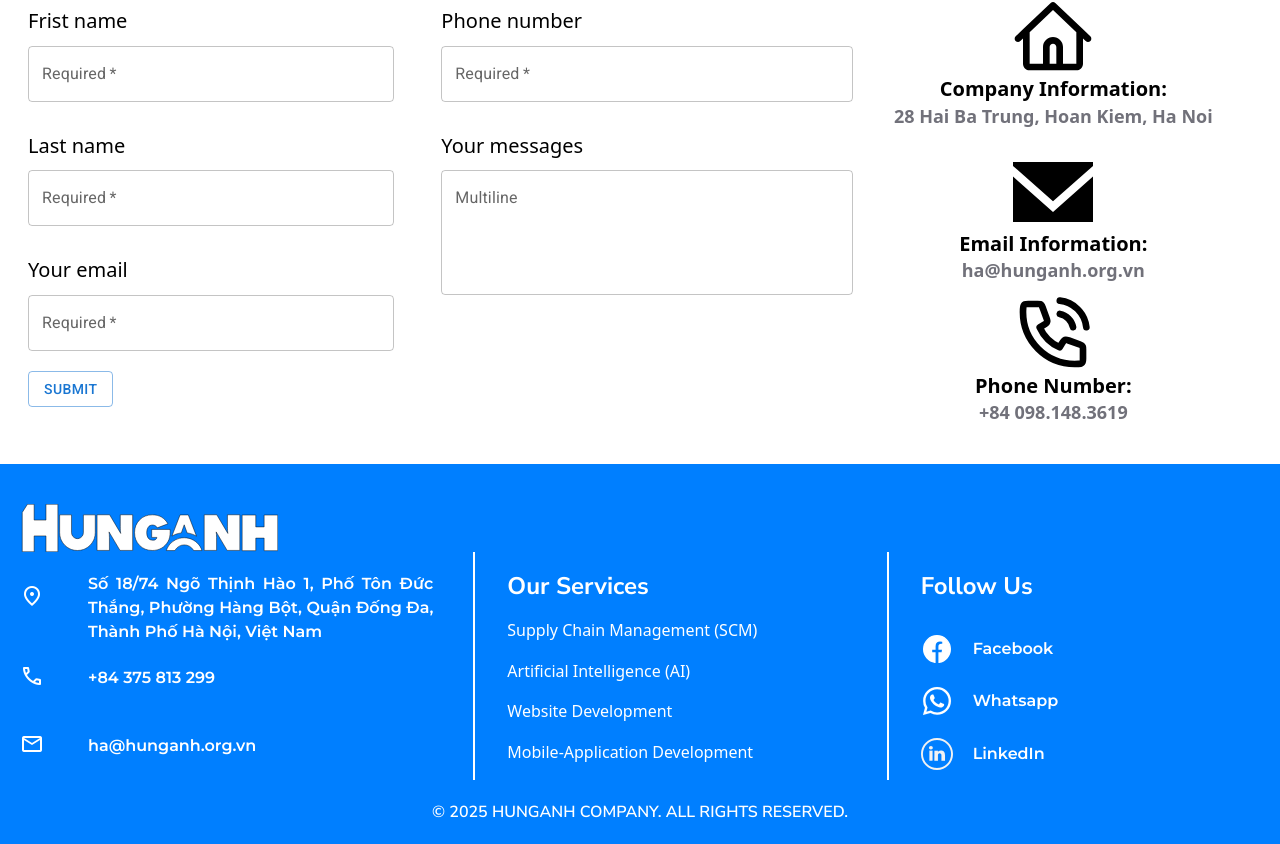
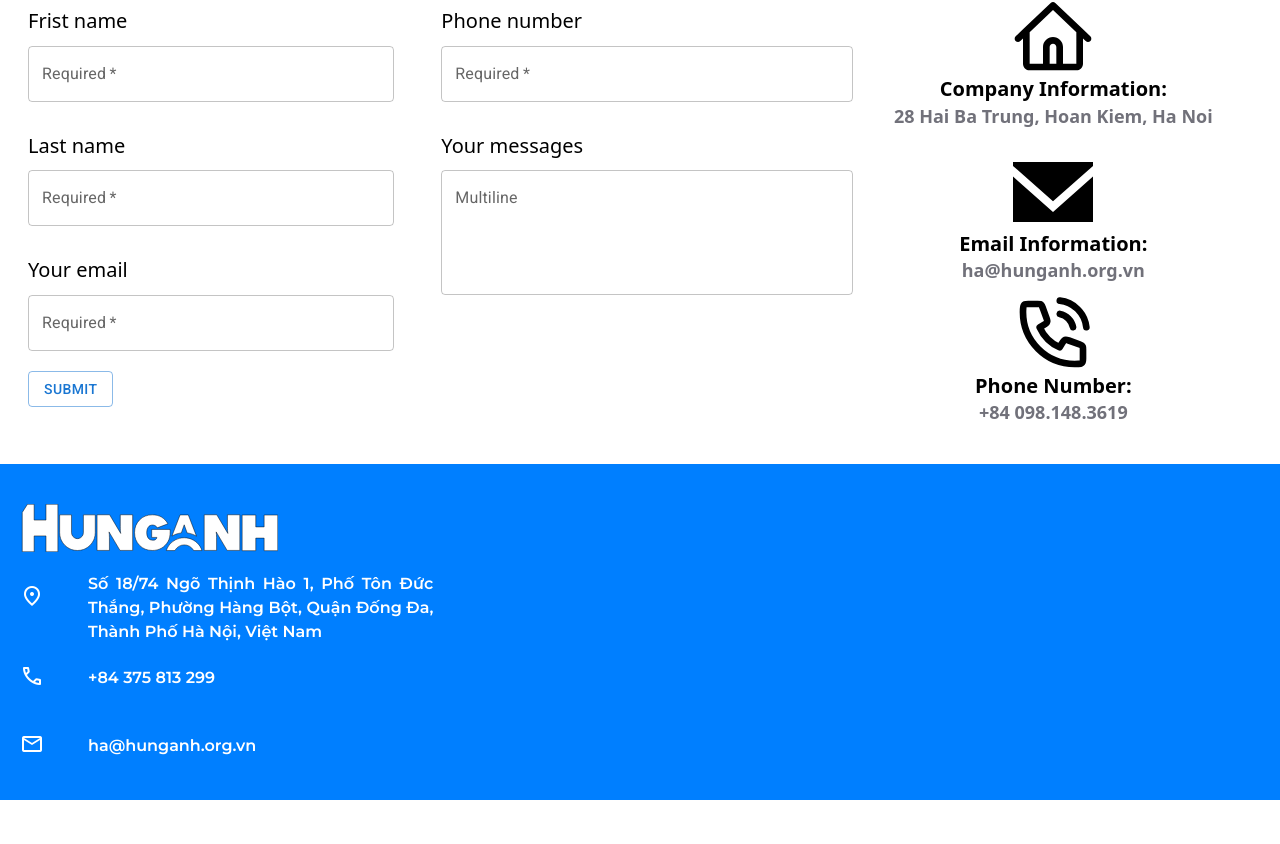
Before and after one commit to Nhim123/Nhomcon, a React (Vite) app: page /Test in a window 1280 px wide. Shown: the part 199-1043 px from the top of the page. After the commit the page ends 999 px from the top, so only its background shows below. Built offline with nearby package versions, Linux system fonts and the light colour scheme; a web font is replaced by a local one.

Commit message:
Revert "22.3.2025"
This reverts commit 0c995270558e019ec2dc8f00d5f2a16aabbc17fb.

```diff
--- /dev/null
+++ b/src/components/Aboutcomponent/Pagination1.jsx
@@ -0,0 +1,65 @@
+import React from 'react';
+import '../css/App.css';
+import Uparrow from '/src/assets/Pagination/Uparrow.svg';
+
+const Pagination1 = () => {
+  return (
+      <div className='w-full max-w-[1280px] mx-auto grid md:grid-row-3 py-16'>
+          <div className='grid grid-cols-2'>
+              <div className=''>
+                  <h1 className='font-extrabold text-neutral-700 pb-6 text-xl font-roboto uppercase	'>giai đoạn tiền khai trương</h1>
+                  <div className='grid grid-cols-2 text-wrap text-white-400 font-roboto text-lg '>
+                      <h1 className='font-medium text-wrap capitalize '>Xây dựng thương hiệu uy tín, tin cậy</h1>
+                      <h2 className='font-medium text-wrap capitalize text-end'>Quy trinh cung ứng chất lượng cao</h2>
+                  </div>
+                  <p className='font-medium text-wrap font-roboto text-lg pt-5 text-justify tracking-wide '>Bài toán khó cho mỗi nhà đầu tư trước giai đoạn hoạt động là rủi ro trong quy trình vận hành do nhân sự hạn chế trong khí hàng ngàn sản phẩm đang chờ được xác nhận. Hung Anh cung cấp các giải pháp đảm bảo rằng quá trình này sẽ diễn ra suôn sẻ và nhanh chóng</p>
+                  <p className='py-4 text-xl font-roboto text-zinc-600 capitalize'>Hung Anh mang lại:</p>
+                  <div className='grid grid-cols-2'>
+                      <div className='flex flex-row pr-5'>
+                          <img src={Uparrow}  width={30} height={30} alt="" />
+                          <p className='text-2xl font-poppin text-white-400 pl-2 uppercase font-extrabold'>20% Tổng chi phí</p>
+                      </div>
+
+                      <div className='flex flex-row pr-5'>
+                          <img src={Uparrow}  width={30} height={30} alt="" />
+                          <p className='text-2xl font-poppin text-white-400 pl-2 uppercase font-extrabold tracking-tight'>50% thời gian</p>
+                      </div>
+                  </div>
+              </div>
+
+
+               <div className='pl-5'>
+                  <h1 className='font-extrabold text-neutral-700 pb-6 text-xl font-roboto uppercase	'>giai đoạn vận hành</h1>
+                  <div className='grid grid-cols-3 text-wrap text-white-400 font-roboto text-lg '>
+                      <h1 className='font-medium text-wrap capitalize '>chi phí thấp</h1>
+                      <h2 className='font-medium text-wrap capitalize '>giá thành cạnh tranh</h2>
+                      <h2 className='font-medium text-wrap capitalize text-end'>đa dạng mẫu mã</h2>
+                  </div>
+                  <p className='font-medium text-wrap font-roboto text-lg pt-5 text-justify tracking-wide '>Hùng Anh mang lại những sản phẩm chất lượng, có độ bền phù hợp cho các lựợng chiến đầu phát huy vai trò của người sử dụng. Đặt uy tín của chúng tôi lên hàng đầu, cùng với đó, đảm bảo giúp khách hàng về pháp lý khi sử dụng sản phẩm</p>
+                  <p className='py-4 text-xl font-roboto text-zinc-600 capitalize'>Hung Anh mang lại:</p>
+                  <div className='grid grid-cols-2'>
+                      <div className='flex flex-row pr-5'>
+                          <img src={Uparrow}  width={30} height={30} alt="" />
+                          <p className='text-2xl font-poppin text-white-400 pl-2 uppercase font-extrabold'>20% Tổng chi phí</p>
+                      </div>
+
+                      <div className='flex flex-row pr-5'>
+                          <img src={Uparrow}  width={30} height={30} alt="" />
+                          <p className='text-2xl font-poppin text-white-400 pl-2 uppercase font-extrabold tracking-tight'>50% thời gian</p>
+                      </div>
+                  </div>
+              </div>
+          </div>
+
+          <div className='font-extrabold text-neutral-700 pb-6 text-xl font-roboto uppercase pt-8 '>thế mạnh</div>
+          <div className='grid grid-cols-4 space-x-5	'>
+              <div className='font-medium text-wrap font-roboto text-lg text-justify'>Mạng lưới phủ sóng trên toàn thế giới tạo nền lợi thế cạnh tranh trên thị trường.</div>
+              <div className='font-medium text-wrap font-roboto text-lg text-justify'>Hợp tác cùng nhiều đơn vị nước ngoài, đa dạng sản phẩm mẫu mã.</div>
+              <div className='font-medium text-wrap font-roboto text-lg text-justify'>Cung cấp những dịch vụ tốt nhất đáp ứng kỳ vọng của khách hàng. </div>
+              <div className='font-medium text-wrap font-roboto text-lg text-justify'>Am hiểu sâu rộng về lĩnh vực công cụ hỗ trợ và kinh nghiệm triển khai các dự án trong lĩnh vực. </div>
+          </div>
+      </div>
+  )
+}
+
+export default Pagination1
--- a/src/components/Footer.jsx
+++ b/src/components/Footer.jsx
@@ -12,7 +12,7 @@ export const Footer = () => {
             <img src={Logosmall} alt="Logo" className="h-12 mr-3" />
         </div>
 
-        <div className='grid grid-cols-3 space-x-10'>
+        <div className='grid grid-cols-3'>
           <div className='grid grid-rows pt-5'>
             <div className='flex items-center'>
               <span className="material-symbols-outlined text-white h-12 w-12 flex-shrink-0">location_on</span>
@@ -27,38 +27,8 @@ export const Footer = () => {
               <h1 className='text-wrap font-montserrat font-semibold text-white text-justify ml-5  flex-grow'>ha@hunganh.org.vn</h1>
             </div>
           </div>
-
-          <div className='grid grid-rows pt-5 text-white border-l-2 border-white pl-8'>
-            <p className='font-NunitoSans text-2xl font-bold'>Our Services</p>
-            <h1>Supply Chain Management (SCM)</h1>
-            <h2>Artificial Intelligence (AI)</h2>
-            <h3>Website Development</h3>
-            <h4>Mobile-Application Development</h4>
-          </div>
-
-          <div className='grid grid-rows pt-5 text-white border-l-2 border-white pl-8'>
-            <p className='font-NunitoSans text-2xl font-bold'>Follow Us</p>
-              <div className='flex items-center'>
-                <img src={FacebookLogo} alt="Facebook" className="h-8 w-8" />
-                <h1 className='text-wrap font-montserrat font-semibold text-white text-justify ml-5 capitalize flex-grow'>Facebook</h1>
-              </div>
-
-              <div className='flex items-center'>
-                <img src={Whatsapp} alt="Whatsapp" className="h-8 w-8" />
-                <h1 className='text-wrap font-montserrat font-semibold text-white text-justify ml-5 capitalize flex-grow'>Whatsapp</h1>
-              </div>
-
-              <div className='flex items-center'>
-                <img src={LinkedInLogo} alt="LinkedIn" className="h-8 w-8" />
-                <h1 className='text-wrap font-montserrat font-semibold text-white text-justify ml-5 capitalize flex-grow'>LinkedIn</h1>
-              </div>
-          </div>
-        </div>
-        <div className='text-center text-white mt-5 uppercase font-semibold font-NunitoSans'>
-          <p>&copy; 2025 Hunganh Company. All rights reserved.</p>
         </div>
       </div>
-
     </footer>
   )
 }
--- a/src/components/Nav.jsx
+++ b/src/components/Nav.jsx
@@ -1,13 +1,9 @@
 import React, { useState } from 'react';
 import  Logo  from "../assets/Logo.svg";
 import { AiOutlineMenu , AiOutlineClose } from "react-icons/ai";
-import Ai  from './Servicecomponent/Ai.jsx';
-import Webapp  from './Servicecomponent/Webapp.jsx'
-import Mobileapp from './Servicecomponent/Mobileapp.jsx'
 
 export const Nav = () => {
   const [nav, setNav] = useState(false)
-  const [dropdown, setDropdown] = useState(false)
 
   const handleNav = () => {
     setNav(!nav)
@@ -27,20 +23,7 @@ export const Nav = () => {
           <ul className=' flex justify-end items-center gap-16 max-lg:hidden'>
             <a href='/' className='text-xl font-semibold'>Home</a>
             <a href='/about' className='text-xl font-semibold'>About</a>
-            <div
-              className='relative'
-              onMouseEnter={() => setDropdown(true)}
-              onMouseLeave={() => setDropdown(false)}
-            >
-              <a href='/services' className='text-xl font-semibold'>Services </a>
-              {dropdown && (
-                <ul className='absolute left-0 top-[100%] mt-2 w-screen bg-white shadow-lg'>
-                  <li><a href='/services/service1' className='block px-4 py-2'>Service 1</a></li>
-                  <li><a href='/services/service2' className='block px-4 py-2'>Service 2</a></li>
-                  <li><a href='/services/service3' className='block px-4 py-2'>Service 3</a></li>
-                </ul>
-              )}
-            </div>
+            <a href='/services'className='text-xl font-semibold'>Services</a>
             <a href='/contact' className='text-xl font-semibold'>Contact Us</a>
             <a href='/test' className='text-xl font-semibold'>Test</a>
           </ul>
@@ -51,11 +34,6 @@ export const Nav = () => {
                 <li href='/' className='p-4 border-b border-gray-600'>Home</li>
                 <li href='/about' className='p-4 border-b border-gray-600'>About</li>
                 <li href='/services'className='p-4 border-b border-gray-600'>Services</li>
-                <ul className='pl-4'>
-                  <li><a href='/services/service1' className='block py-2'>Service 1</a></li>
-                  <li><a href='/services/service2' className='block py-2'>Service 2</a></li>
-                  <li><a href='/services/service3' className='block py-2'>Service 3</a></li>
-                </ul>
                 <li href='/contact' className='p-4 border-b border-gray-600'>Contact Us</li>
                 <li href='/test'className='p-4 border-b border-gray-600'>Test</li>
               </ul>
```
Also changed, not shown: src/components/Aboutcomponent/Pagination3.jsx (added, +8 -0 lines).
